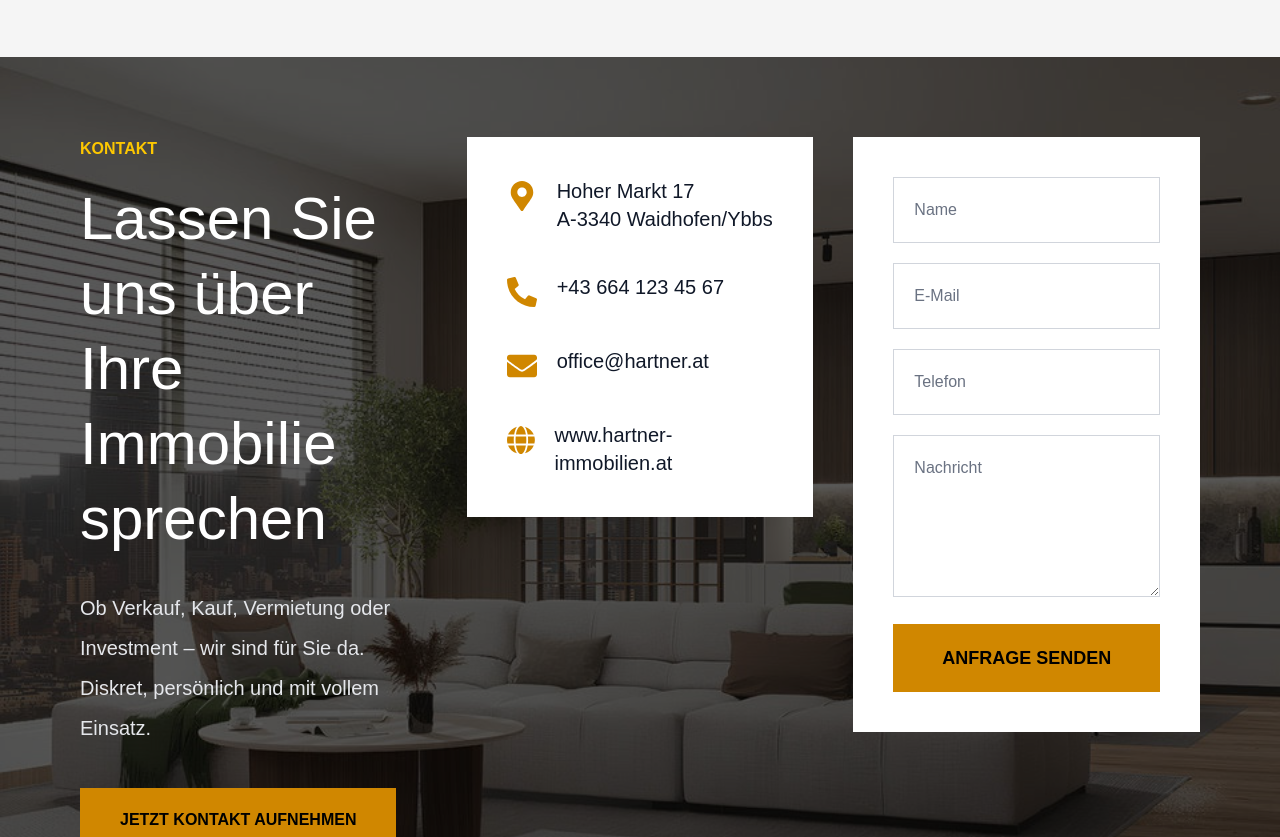
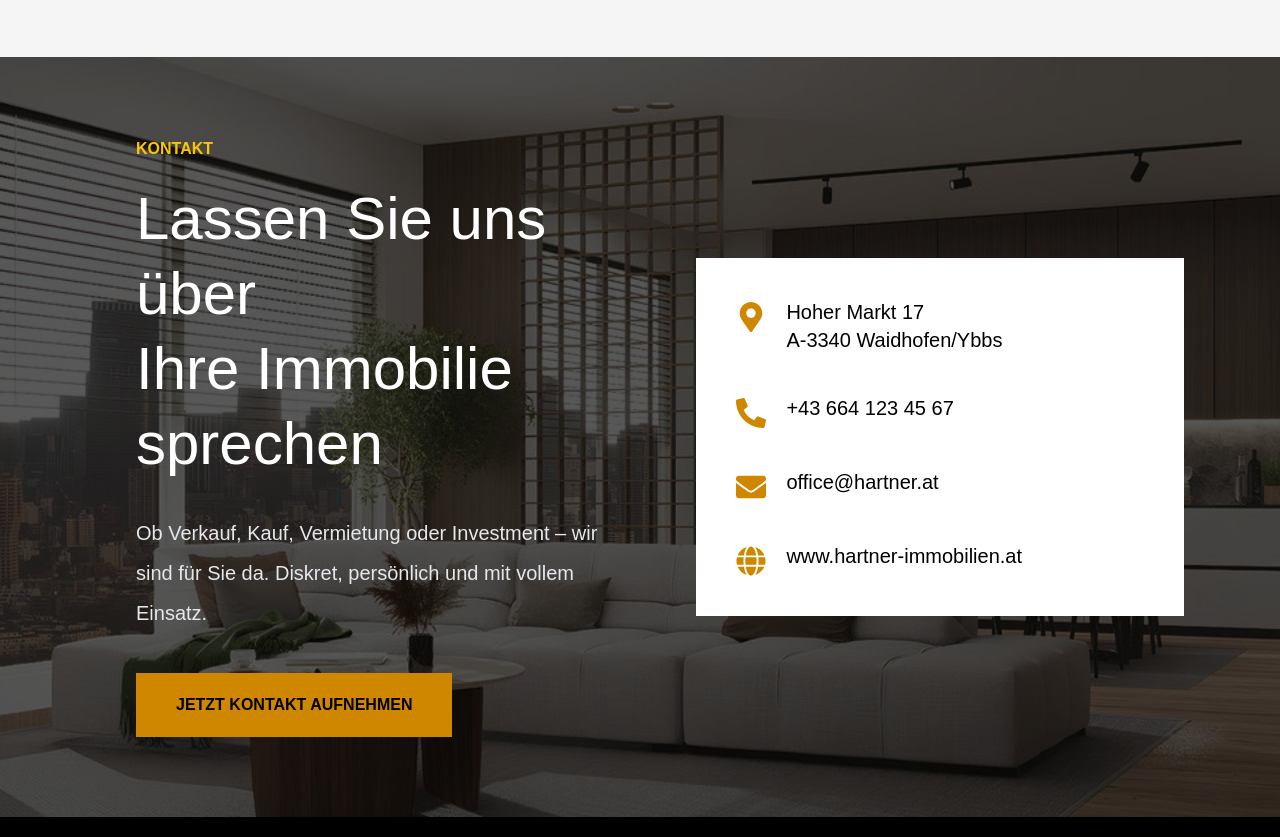
Before and after one commit to Digi-India-Solutions/hartner, a Next.js app in the folder frontend/: page / in a window 1280 px wide. Shown: the part 4960-5797 px from the top of the page. Built offline with nearby package versions, Linux system fonts and the light colour scheme.

Commit message:
Updated contact section

```diff
--- a/frontend/src/components/ContactSection.jsx
+++ b/frontend/src/components/ContactSection.jsx
@@ -1,11 +1,17 @@
+"use client";
+
+import { useState } from "react";
 import {
   FaEnvelope,
   FaGlobe,
   FaMapMarkerAlt,
   FaPhoneAlt,
+  FaTimes,
 } from "react-icons/fa";
 
 function ContactSection() {
+  const [showPopup, setShowPopup] = useState(false);
+
   return (
     <section
       className="py-20 relative"
@@ -18,12 +24,13 @@ function ContactSection() {
       {/* Overlay */}
       <div className="absolute inset-0 bg-black/65"></div>
 
-      <div className="relative z-10 max-w-[1700px] mx-auto px-6 md:px-10 lg:px-20">
+      <div className="relative z-10 max-w-[1700px] mx-auto px-6 md:px-10 lg:px-24">
 
-        <div className="grid lg:grid-cols-3 gap-10 items-start">
+        <div className="grid lg:grid-cols-[1.1fr_1fr] gap-16 items-center">
 
           {/* Left Content */}
-          <div className="text-white">
+          <div className="text-white lg:pl-10">
+
             <p className="text-yellow-400 font-semibold mb-5">
               KONTAKT
             </p>
@@ -34,23 +41,27 @@ function ContactSection() {
               Ihre Immobilie sprechen
             </h2>
 
-            <p className="text-xl text-gray-200 leading-10 mb-10">
+            <p className="text-lg md:text-xl text-gray-200 leading-10 mb-10">
               Ob Verkauf, Kauf, Vermietung oder Investment –
               wir sind für Sie da. Diskret, persönlich und
               mit vollem Einsatz.
             </p>
 
-            <button className="bg-yellow-600 text-black px-10 py-5 font-semibold">
+            <button
+              onClick={() => setShowPopup(true)}
+              className="bg-yellow-600 text-black px-10 py-5 font-semibold hover:bg-yellow-500 transition"
+            >
               JETZT KONTAKT AUFNEHMEN
             </button>
+
           </div>
 
-          {/* Contact Info */}
-          <div className="bg-white p-10">
+          {/* Contact Info Box */}
+          <div className="bg-white p-8 md:p-10">
 
             <div className="flex gap-5 mb-10">
               <FaMapMarkerAlt className="text-yellow-600 text-3xl mt-1" />
-              <p className="text-xl text-gray-900 font-medium">
+              <p className="text-xl text-black font-medium">
                 Hoher Markt 17
                 <br />
                 A-3340 Waidhofen/Ybbs
@@ -59,62 +70,104 @@ function ContactSection() {
 
             <div className="flex gap-5 mb-10">
               <FaPhoneAlt className="text-yellow-600 text-3xl mt-1" />
-              <p className="text-xl text-gray-900 font-medium">
+              <p className="text-xl text-black font-medium">
                 +43 664 123 45 67
               </p>
             </div>
 
             <div className="flex gap-5 mb-10">
               <FaEnvelope className="text-yellow-600 text-3xl mt-1" />
-              <p className="text-xl text-gray-900 font-medium">
+              <p className="text-xl text-black font-medium">
                 office@hartner.at
               </p>
             </div>
 
             <div className="flex gap-5">
               <FaGlobe className="text-yellow-600 text-3xl mt-1" />
-              <p className="text-xl text-gray-900 font-medium">
+              <p className="text-xl text-black font-medium">
                 www.hartner-immobilien.at
               </p>
             </div>
 
           </div>
 
+        </div>
+      </div>
+
+      {/* Popup Form */}
+      {showPopup && (
+        <div className="fixed inset-0 bg-black/70 z-50 flex items-center justify-center p-4">
+
+          <div className="bg-white w-full max-w-2xl relative">
+
+            {/* Header */}
+            <div className="flex justify-between items-center border-b px-8 py-6">
+
+              <h2 className="text-4xl text-black font-light">
+                Kontakt aufnehmen
+              </h2>
+
+              <button
+                onClick={() => setShowPopup(false)}
+                className="text-gray-500 text-4xl hover:text-black"
+              >
+                <FaTimes />
+              </button>
+
+            </div>
+
             {/* Form */}
-          <form className="bg-white p-10">
+            <form className="p-8 md:p-12">
+
+              <label className="block text-xl text-black mb-3">
+                Your name
+              </label>
 
               <input
                 type="text"
-              placeholder="Name"
-              className="w-full border border-gray-300 p-5 mb-5 text-black placeholder:text-gray-500"
+                className="w-full border border-gray-300 p-5 mb-8 text-black outline-none"
               />
+
+              <label className="block text-xl text-black mb-3">
+                Your email
+              </label>
 
               <input
                 type="email"
-              placeholder="E-Mail"
-              className="w-full border border-gray-300 p-5 mb-5 text-black placeholder:text-gray-500"
+                className="w-full border border-gray-300 p-5 mb-8 text-black outline-none"
               />
+
+              <label className="block text-xl text-black mb-3">
+                Subject
+              </label>
 
               <input
                 type="text"
-              placeholder="Telefon"
-              className="w-full border border-gray-300 p-5 mb-5 text-black placeholder:text-gray-500"
+                className="w-full border border-gray-300 p-5 mb-8 text-black outline-none"
               />
 
+              <label className="block text-xl text-black mb-3">
+                Your message (optional)
+              </label>
+
               <textarea
-              placeholder="Nachricht"
                 rows="5"
-              className="w-full border border-gray-300 p-5 mb-5 text-black placeholder:text-gray-500"
+                className="w-full border border-gray-300 p-5 mb-8 text-black outline-none resize-none"
               ></textarea>
 
-            <button className="w-full bg-yellow-600 text-black py-5 font-semibold text-lg">
-              ANFRAGE SENDEN
+              <button
+                type="submit"
+                className="w-full bg-yellow-600 text-white py-5 text-2xl font-semibold hover:bg-yellow-500 transition"
+              >
+                Submit
               </button>
 
             </form>
 
           </div>
+
         </div>
+      )}
     </section>
   );
 }
```
Lines whose indentation alone changed are shown as unchanged.
